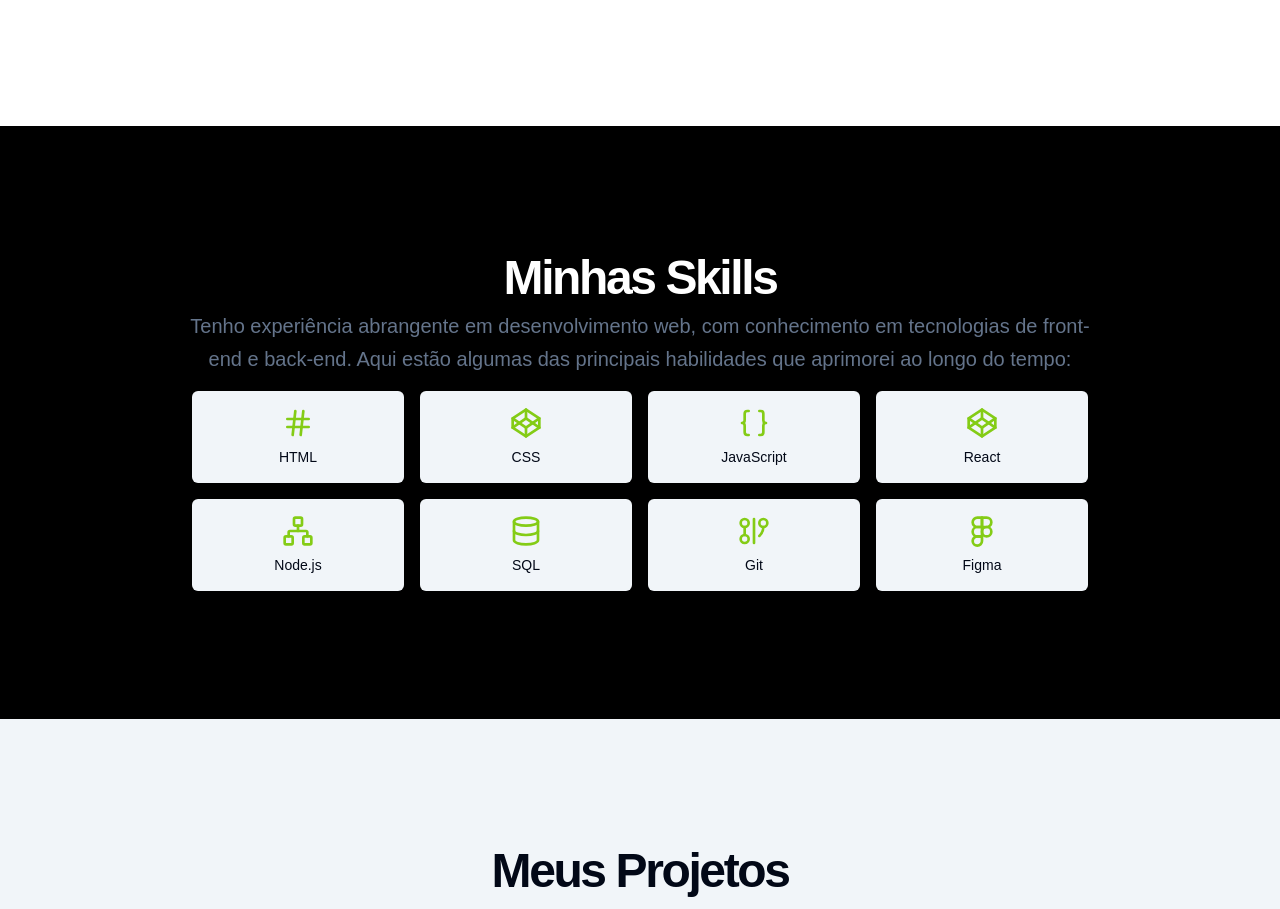
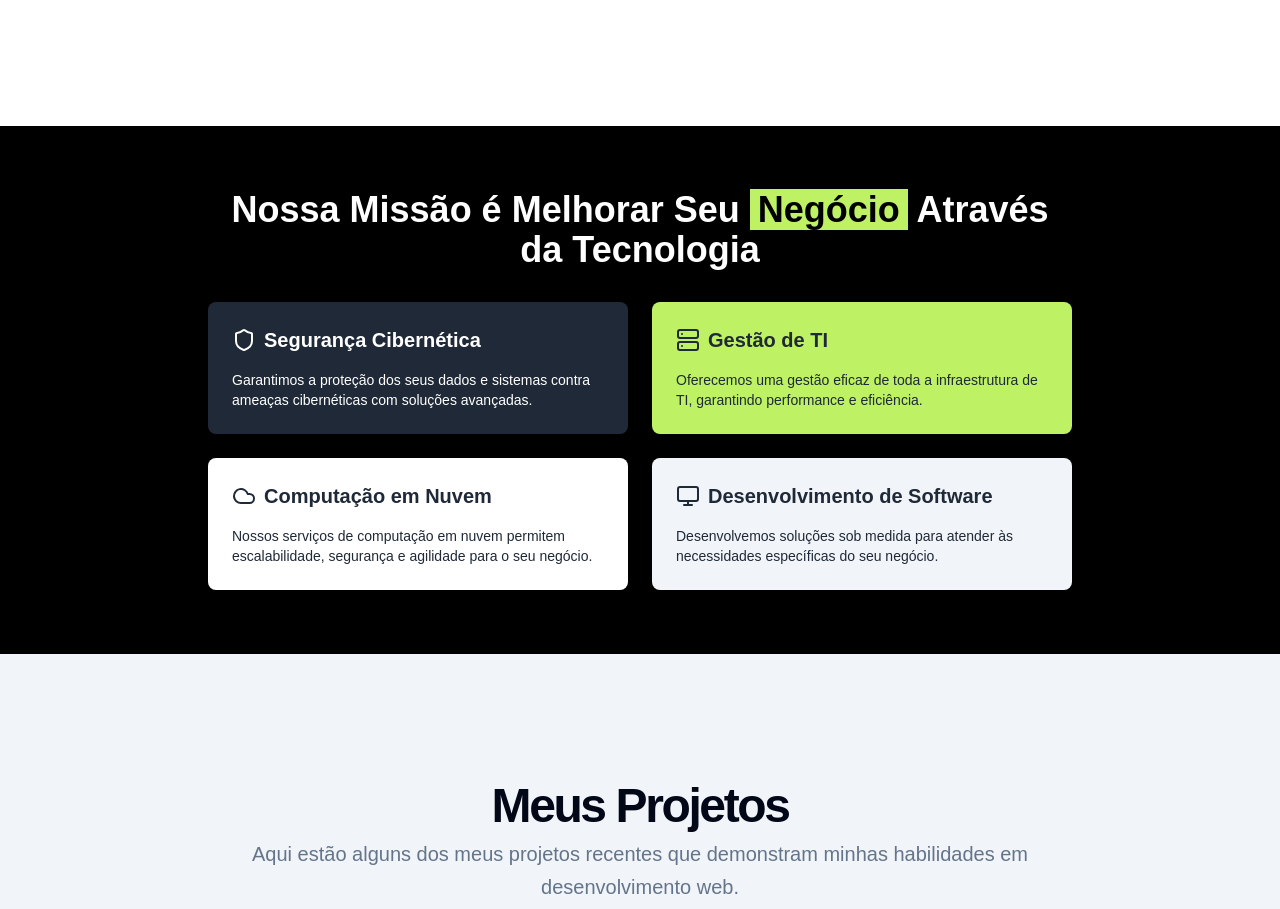
Before and after one commit to Elnata1nt/Holodeck.development, a Next.js app: page / in a window 1280 px wide. Shown: the part 2042-2951 px from the top of the page. Built offline with nearby package versions, Linux system fonts and the light colour scheme.

Commit message:
adicioando paginas

```diff
--- a/src/components/herosec/_components/herosec.tsx
+++ b/src/components/herosec/_components/herosec.tsx
@@ -1,58 +1,84 @@
-import {
-  Braces,
-  CodepenIcon,
-  DatabaseIcon,
-  FigmaIcon,
-  GitGraphIcon,
-  HashIcon,
-  NetworkIcon,
-} from "lucide-react";
+import { Shield, Server, Cloud, Monitor } from "lucide-react";
 
-export default function HeroTag() {
+type HeroTagProps = {
+  titulo: string;
+  icone: React.ReactNode;
+  corFundo: string;
+  corTexto: string;
+  conteudo: string;
+};
+
+function HeroTag() {
+  const cartoes = [
+    {
+      titulo: "Segurança Cibernética",
+      icone: <Shield className="w-6 h-6" />,
+      corFundo: "bg-gray-800",
+      corTexto: "text-white",
+      conteudo:
+        "Garantimos a proteção dos seus dados e sistemas contra ameaças cibernéticas com soluções avançadas.",
+    },
+    {
+      titulo: "Gestão de TI",
+      icone: <Server className="w-6 h-6" />,
+      corFundo: "bg-lime-300",
+      corTexto: "text-gray-800",
+      conteudo:
+        "Oferecemos uma gestão eficaz de toda a infraestrutura de TI, garantindo performance e eficiência.",
+    },
+    {
+      titulo: "Computação em Nuvem",
+      icone: <Cloud className="w-6 h-6" />,
+      corFundo: "bg-white",
+      corTexto: "text-gray-800",
+      conteudo:
+        "Nossos serviços de computação em nuvem permitem escalabilidade, segurança e agilidade para o seu negócio.",
+    },
+    {
+      titulo: "Desenvolvimento de Software",
+      icone: <Monitor className="w-6 h-6" />,
+      corFundo: "bg-muted",
+      corTexto: "text-gray-800",
+      conteudo:
+        "Desenvolvemos soluções sob medida para atender às necessidades específicas do seu negócio.",
+    },
+  ];
+
   return (
-    <div className="flex flex-col min-h-[70dvh] items-center bg-black justify-center">
-      <main className="flex-1 w-full">
-        <section
-          id="skills"
-          className="w-full items-center justify-center py-12 md:py-24 lg:py-32"
-        >
-          <div className="container mx-auto px-4 md:px-6">
-            <div className="flex flex-col items-center justify-center space-y-4 text-center">
-              <div className="space-y-2">
-                <h2 className="text-3xl text-white font-bold tracking-tighter sm:text-5xl">
-                  Minhas Skills
-                </h2>
-                <p className="max-w-[900px] text-muted-foreground md:text-xl/relaxed lg:text-base/relaxed xl:text-xl/relaxed">
-                  Tenho experiência abrangente em desenvolvimento web, com
-                  conhecimento em tecnologias de front-end e back-end. Aqui
-                  estão algumas das principais habilidades que aprimorei ao
-                  longo do tempo:
-                </p>
-              </div>
-              <div className="grid grid-cols-2 sm:grid-cols-3 md:grid-cols-4 gap-4 w-full max-w-4xl mx-auto">
-                {[
-                  { Icon: HashIcon, label: "HTML" },
-                  { Icon: CodepenIcon, label: "CSS" },
-                  { Icon: Braces, label: "JavaScript" },
-                  { Icon: CodepenIcon, label: "React" },
-                  { Icon: NetworkIcon, label: "Node.js" },
-                  { Icon: DatabaseIcon, label: "SQL" },
-                  { Icon: GitGraphIcon, label: "Git" },
-                  { Icon: FigmaIcon, label: "Figma" },
-                ].map(({ Icon, label }) => (
-                  <div
-                    key={label}
-                    className="flex flex-col items-center justify-center space-y-2 p-4 bg-muted rounded-md"
-                  >
-                    <Icon className="h-8 w-8 text-lime-500" />
-                    <p className="text-sm font-medium">{label}</p>
-                  </div>
-                ))}
-              </div>
-            </div>
-          </div>
-        </section>
-      </main>
+    <section className="bg-black text-white py-16">
+      <div className="container mx-auto px-4 max-w-4xl">
+        <h1 className="text-3xl md:text-4xl font-bold text-center mb-8">
+          Nossa Missão é Melhorar Seu{" "}
+          <span className="bg-lime-300 text-black px-2">Negócio</span> Através
+          da Tecnologia
+        </h1>
+        <div className="grid grid-cols-1 md:grid-cols-2 gap-6">
+          {cartoes.map((cartao, index) => (
+            <CartaoServico
+              key={index}
+              titulo={cartao.titulo}
+              icone={cartao.icone}
+              corFundo={cartao.corFundo}
+              corTexto={cartao.corTexto}
+              conteudo={cartao.conteudo}
+            />
+          ))}
+        </div>
+      </div>
+    </section>
+  );
+}
+
+function CartaoServico({ titulo, icone, corFundo, corTexto, conteudo }: HeroTagProps) {
+  return (
+    <div className={`${corFundo} ${corTexto} p-6 rounded-lg shadow-md`}>
+      <div className="flex items-center mb-4">
+        {icone}
+        <h2 className="text-xl font-semibold ml-2">{titulo}</h2>
+      </div>
+      <p className="text-sm">{conteudo}</p>
     </div>
   );
 }
+
+export default HeroTag;
```
